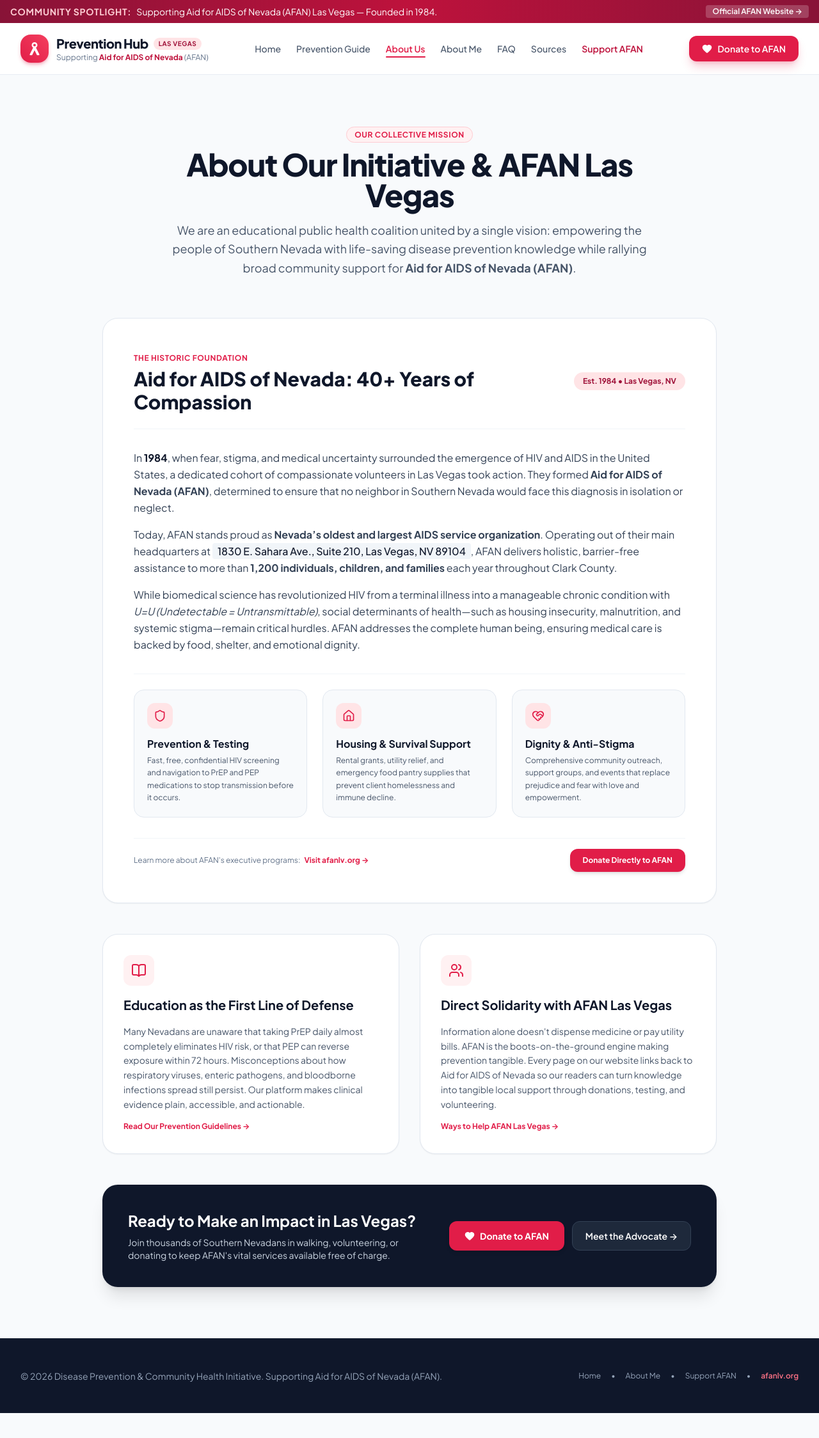
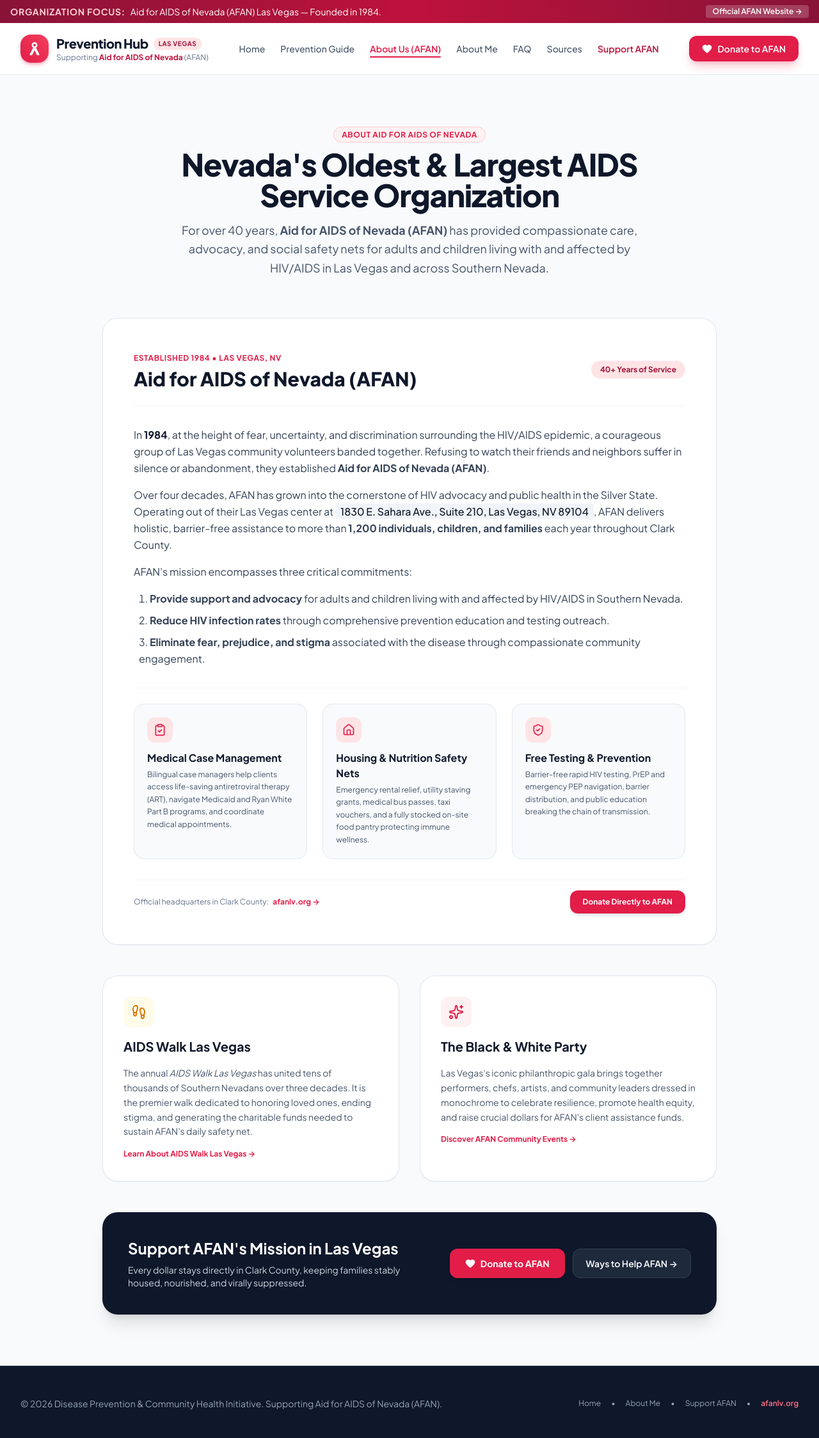
Before and after one commit to elijahladt/aidforaidswebsite, a website: page about-us.html in a window 1280 px wide. Shown: the whole page at 64% size. Before the commit the page ends 2209 px from the top, so only its background shows below. Drawn offline with nearby package versions, Linux system fonts and the light colour scheme.

Commit message:
Update About Us to focus on AFAN and update About Me to introduce community group

```diff
--- a/about-us.html
+++ b/about-us.html
@@ -3,8 +3,8 @@
 <head>
   <meta charset="UTF-8">
   <meta name="viewport" content="width=device-width, initial-scale=1.0">
-  <title>About Us | Supporting Aid for AIDS of Nevada (AFAN Las Vegas)</title>
-  <meta name="description" content="Learn about our Southern Nevada health initiative and the incredible 40-year legacy of Aid for AIDS of Nevada (AFAN) serving Clark County since 1984.">
+  <title>About Aid for AIDS of Nevada (AFAN Las Vegas) | 40+ Years of Care</title>
+  <meta name="description" content="Learn about Aid for AIDS of Nevada (AFAN) in Las Vegas — the oldest and largest AIDS service organization in Nevada, serving Clark County since 1984.">
 
   <link rel="preconnect" href="https://fonts.googleapis.com">
   <link rel="preconnect" href="https://fonts.gstatic.com" crossorigin>
@@ -40,8 +40,8 @@
   <div class="bg-gradient-to-r from-rose-900 via-rose-700 to-rose-900 text-white text-xs sm:text-sm py-2 px-4 shadow-sm">
     <div class="max-w-7xl mx-auto flex flex-wrap items-center justify-between gap-2">
       <div class="flex items-center gap-2">
-        <span class="font-bold uppercase tracking-wider text-rose-200">Community Spotlight:</span>
-        <span>Supporting Aid for AIDS of Nevada (AFAN) Las Vegas &mdash; Founded in 1984.</span>
+        <span class="font-bold uppercase tracking-wider text-rose-200">Organization Focus:</span>
+        <span>Aid for AIDS of Nevada (AFAN) Las Vegas &mdash; Founded in 1984.</span>
       </div>
       <a href="https://afanlv.org/" target="_blank" rel="noopener noreferrer" class="hidden md:inline-flex items-center bg-white/20 hover:bg-white/30 px-2.5 py-0.5 rounded text-xs font-semibold">
         Official AFAN Website &rarr;
@@ -70,7 +70,7 @@
         <nav class="hidden lg:flex items-center gap-6 text-sm font-medium text-slate-600">
           <a href="index.html" class="nav-link hover:text-rose-600">Home</a>
           <a href="prevention.html" class="nav-link hover:text-rose-600">Prevention Guide</a>
-          <a href="about-us.html" class="nav-link active">About Us</a>
+          <a href="about-us.html" class="nav-link active">About Us (AFAN)</a>
           <a href="about-me.html" class="nav-link hover:text-rose-600">About Me</a>
           <a href="faq.html" class="nav-link hover:text-rose-600">FAQ</a>
           <a href="sources.html" class="nav-link hover:text-rose-600">Sources</a>
@@ -97,7 +97,7 @@
     <div id="mobile-menu" class="hidden lg:hidden border-b border-slate-200 bg-white px-4 pt-2 pb-6 space-y-2">
       <a href="index.html" class="block px-3 py-2 rounded-lg text-base font-medium text-slate-700 hover:bg-slate-50">Home</a>
       <a href="prevention.html" class="block px-3 py-2 rounded-lg text-base font-medium text-slate-700 hover:bg-slate-50">Prevention Guide</a>
-      <a href="about-us.html" class="block px-3 py-2 rounded-lg text-base font-semibold text-rose-600 bg-rose-50">About Us</a>
+      <a href="about-us.html" class="block px-3 py-2 rounded-lg text-base font-semibold text-rose-600 bg-rose-50">About Us (AFAN)</a>
       <a href="about-me.html" class="block px-3 py-2 rounded-lg text-base font-medium text-slate-700 hover:bg-slate-50">About Me</a>
       <a href="faq.html" class="block px-3 py-2 rounded-lg text-base font-medium text-slate-700 hover:bg-slate-50">FAQ</a>
       <a href="sources.html" class="block px-3 py-2 rounded-lg text-base font-medium text-slate-700 hover:bg-slate-50">Sources & Evidence</a>
@@ -116,13 +116,13 @@
       <!-- HERO -->
       <div class="text-center max-w-3xl mx-auto mb-16">
         <span class="text-xs font-bold uppercase tracking-wider text-rose-600 bg-rose-50 px-3 py-1 rounded-full border border-rose-200">
-          Our Collective Mission
+          About Aid for AIDS of Nevada
         </span>
         <h1 class="text-4xl sm:text-5xl font-extrabold text-slate-900 mt-3 tracking-tight">
-          About Our Initiative & AFAN Las Vegas
+          Nevada's Oldest & Largest AIDS Service Organization
         </h1>
         <p class="text-lg text-slate-600 mt-4 leading-relaxed">
-          We are an educational public health coalition united by a single vision: empowering the people of Southern Nevada with life-saving disease prevention knowledge while rallying broad community support for <strong>Aid for AIDS of Nevada (AFAN)</strong>.
+          For over 40 years, <strong>Aid for AIDS of Nevada (AFAN)</strong> has provided compassionate care, advocacy, and social safety nets for adults and children living with and affected by HIV/AIDS in Las Vegas and across Southern Nevada.
         </p>
       </div>
 
@@ -130,37 +130,42 @@
       <div class="bg-white rounded-3xl border border-slate-200 p-8 sm:p-12 shadow-sm space-y-8 mb-12">
         <div class="flex items-center justify-between border-b border-slate-100 pb-6">
           <div>
-            <span class="text-xs font-bold uppercase tracking-wider text-rose-600">The Historic Foundation</span>
+            <span class="text-xs font-bold uppercase tracking-wider text-rose-600">Established 1984 &bull; Las Vegas, NV</span>
             <h2 class="text-2xl sm:text-3xl font-extrabold text-slate-900 mt-1">
-              Aid for AIDS of Nevada: 40+ Years of Compassion
+              Aid for AIDS of Nevada (AFAN)
             </h2>
           </div>
           <span class="px-3.5 py-1.5 rounded-full bg-rose-100 text-rose-800 text-xs font-bold shrink-0">
-            Est. 1984 &bull; Las Vegas, NV
+            40+ Years of Service
           </span>
         </div>
 
         <div class="prose prose-slate max-w-none text-slate-700 space-y-4 text-base leading-relaxed">
           <p>
-            In <strong class="text-slate-900">1984</strong>, when fear, stigma, and medical uncertainty surrounded the emergence of HIV and AIDS in the United States, a dedicated cohort of compassionate volunteers in Las Vegas took action. They formed <strong>Aid for AIDS of Nevada (AFAN)</strong>, determined to ensure that no neighbor in Southern Nevada would face this diagnosis in isolation or neglect.
+            In <strong class="text-slate-900">1984</strong>, at the height of fear, uncertainty, and discrimination surrounding the HIV/AIDS epidemic, a courageous group of Las Vegas community volunteers banded together. Refusing to watch their friends and neighbors suffer in silence or abandonment, they established <strong>Aid for AIDS of Nevada (AFAN)</strong>.
           </p>
           <p>
-            Today, AFAN stands proud as <strong>Nevada’s oldest and largest AIDS service organization</strong>. Operating out of their main headquarters at <span class="bg-slate-100 px-2 py-0.5 rounded font-medium text-slate-900">1830 E. Sahara Ave., Suite 210, Las Vegas, NV 89104</span>, AFAN delivers holistic, barrier-free assistance to more than <strong>1,200 individuals, children, and families</strong> each year throughout Clark County.
+            Over four decades, AFAN has grown into the cornerstone of HIV advocacy and public health in the Silver State. Operating out of their Las Vegas center at <span class="bg-slate-100 px-2 py-0.5 rounded font-medium text-slate-900">1830 E. Sahara Ave., Suite 210, Las Vegas, NV 89104</span>, AFAN delivers holistic, barrier-free assistance to more than <strong>1,200 individuals, children, and families</strong> each year throughout Clark County.
           </p>
           <p>
-            While biomedical science has revolutionized HIV from a terminal illness into a manageable chronic condition with <em>U=U (Undetectable = Untransmittable)</em>, social determinants of health—such as housing insecurity, malnutrition, and systemic stigma—remain critical hurdles. AFAN addresses the complete human being, ensuring medical care is backed by food, shelter, and emotional dignity.
+            AFAN's mission encompasses three critical commitments:
           </p>
+          <ol class="list-decimal list-inside space-y-2 pl-2">
+            <li><strong>Provide support and advocacy</strong> for adults and children living with and affected by HIV/AIDS in Southern Nevada.</li>
+            <li><strong>Reduce HIV infection rates</strong> through comprehensive prevention education and testing outreach.</li>
+            <li><strong>Eliminate fear, prejudice, and stigma</strong> associated with the disease through compassionate community engagement.</li>
+          </ol>
         </div>
 
         <!-- AFAN Core Program Pillars -->
         <div class="grid grid-cols-1 md:grid-cols-3 gap-6 pt-6 border-t border-slate-100">
           <div class="p-5 rounded-2xl bg-slate-50 border border-slate-200">
             <div class="w-10 h-10 rounded-xl bg-rose-100 text-rose-600 flex items-center justify-center mb-3">
-              <i data-lucide="shield" class="w-5 h-5"></i>
+              <i data-lucide="clipboard-check" class="w-5 h-5"></i>
             </div>
-            <h4 class="font-bold text-slate-900 text-base mb-1">Prevention & Testing</h4>
+            <h4 class="font-bold text-slate-900 text-base mb-1">Medical Case Management</h4>
             <p class="text-xs text-slate-600 leading-relaxed">
-              Fast, free, confidential HIV screening and navigation to PrEP and PEP medications to stop transmission before it occurs.
+              Bilingual case managers help clients access life-saving antiretroviral therapy (ART), navigate Medicaid and Ryan White Part B programs, and coordinate medical appointments.
             </p>
           </div>
 
@@ -168,28 +173,28 @@
             <div class="w-10 h-10 rounded-xl bg-rose-100 text-rose-600 flex items-center justify-center mb-3">
               <i data-lucide="home" class="w-5 h-5"></i>
             </div>
-            <h4 class="font-bold text-slate-900 text-base mb-1">Housing & Survival Support</h4>
+            <h4 class="font-bold text-slate-900 text-base mb-1">Housing & Nutrition Safety Nets</h4>
             <p class="text-xs text-slate-600 leading-relaxed">
-              Rental grants, utility relief, and emergency food pantry supplies that prevent client homelessness and immune decline.
+              Emergency rental relief, utility staving grants, medical bus passes, taxi vouchers, and a fully stocked on-site food pantry protecting immune wellness.
             </p>
           </div>
 
           <div class="p-5 rounded-2xl bg-slate-50 border border-slate-200">
             <div class="w-10 h-10 rounded-xl bg-rose-100 text-rose-600 flex items-center justify-center mb-3">
-              <i data-lucide="heart-handshake" class="w-5 h-5"></i>
+              <i data-lucide="shield-check" class="w-5 h-5"></i>
             </div>
-            <h4 class="font-bold text-slate-900 text-base mb-1">Dignity & Anti-Stigma</h4>
+            <h4 class="font-bold text-slate-900 text-base mb-1">Free Testing & Prevention</h4>
             <p class="text-xs text-slate-600 leading-relaxed">
-              Comprehensive community outreach, support groups, and events that replace prejudice and fear with love and empowerment.
+              Barrier-free rapid HIV testing, PrEP and emergency PEP navigation, barrier distribution, and public education breaking the chain of transmission.
             </p>
           </div>
         </div>
 
         <div class="pt-4 flex flex-wrap items-center justify-between gap-4 border-t border-slate-100">
           <div class="text-xs text-slate-500">
-            <span>Learn more about AFAN's executive programs:</span>
+            <span>Official headquarters in Clark County:</span>
             <a href="https://afanlv.org/" target="_blank" rel="noopener noreferrer" class="text-rose-600 font-bold ml-1 hover:underline">
-              Visit afanlv.org &rarr;
+              afanlv.org &rarr;
             </a>
           </div>
           <a href="https://afanlv.org/" target="_blank" rel="noopener noreferrer" class="px-5 py-2.5 rounded-xl bg-rose-600 hover:bg-rose-700 text-white font-bold text-xs shadow-md transition">
@@ -198,31 +203,31 @@
         </div>
       </div>
 
-      <!-- WHY WE CREATED THIS PLATFORM -->
+      <!-- SIGNATURE EVENTS & COMMUNITY SOLIDARITY -->
       <div class="grid grid-cols-1 md:grid-cols-2 gap-8 mb-12">
         <div class="p-8 rounded-3xl bg-white border border-slate-200 shadow-sm space-y-4">
-          <div class="w-12 h-12 rounded-xl bg-rose-50 text-rose-600 flex items-center justify-center">
-            <i data-lucide="book-open" class="w-6 h-6"></i>
+          <div class="w-12 h-12 rounded-xl bg-amber-50 text-amber-600 flex items-center justify-center">
+            <i data-lucide="footprints" class="w-6 h-6"></i>
           </div>
-          <h3 class="text-xl font-bold text-slate-900">Education as the First Line of Defense</h3>
+          <h3 class="text-xl font-bold text-slate-900">AIDS Walk Las Vegas</h3>
           <p class="text-sm text-slate-600 leading-relaxed">
-            Many Nevadans are unaware that taking PrEP daily almost completely eliminates HIV risk, or that PEP can reverse exposure within 72 hours. Misconceptions about how respiratory viruses, enteric pathogens, and bloodborne infections spread still persist. Our platform makes clinical evidence plain, accessible, and actionable.
+            The annual <em>AIDS Walk Las Vegas</em> has united tens of thousands of Southern Nevadans over three decades. It is the premier walk dedicated to honoring loved ones, ending stigma, and generating the charitable funds needed to sustain AFAN's daily safety net.
           </p>
-          <a href="prevention.html" class="inline-flex items-center text-xs font-bold text-rose-600 hover:underline">
-            Read Our Prevention Guidelines &rarr;
+          <a href="https://afanlv.org/" target="_blank" rel="noopener noreferrer" class="inline-flex items-center text-xs font-bold text-rose-600 hover:underline">
+            Learn About AIDS Walk Las Vegas &rarr;
           </a>
         </div>
 
         <div class="p-8 rounded-3xl bg-white border border-slate-200 shadow-sm space-y-4">
           <div class="w-12 h-12 rounded-xl bg-rose-50 text-rose-600 flex items-center justify-center">
-            <i data-lucide="users" class="w-6 h-6"></i>
+            <i data-lucide="sparkles" class="w-6 h-6"></i>
           </div>
-          <h3 class="text-xl font-bold text-slate-900">Direct Solidarity with AFAN Las Vegas</h3>
+          <h3 class="text-xl font-bold text-slate-900">The Black & White Party</h3>
           <p class="text-sm text-slate-600 leading-relaxed">
-            Information alone doesn't dispense medicine or pay utility bills. AFAN is the boots-on-the-ground engine making prevention tangible. Every page on our website links back to Aid for AIDS of Nevada so our readers can turn knowledge into tangible local support through donations, testing, and volunteering.
+            Las Vegas's iconic philanthropic gala brings together performers, chefs, artists, and community leaders dressed in monochrome to celebrate resilience, promote health equity, and raise crucial dollars for AFAN's client assistance funds.
           </p>
-          <a href="support-afan.html" class="inline-flex items-center text-xs font-bold text-rose-600 hover:underline">
-            Ways to Help AFAN Las Vegas &rarr;
+          <a href="https://afanlv.org/" target="_blank" rel="noopener noreferrer" class="inline-flex items-center text-xs font-bold text-rose-600 hover:underline">
+            Discover AFAN Community Events &rarr;
           </a>
         </div>
       </div>
@@ -230,9 +235,9 @@
       <!-- CALL TO ACTION BANNER -->
       <div class="rounded-3xl p-8 sm:p-10 bg-slate-900 text-white flex flex-col md:flex-row items-center justify-between gap-6 shadow-xl">
         <div class="space-y-2">
-          <h3 class="text-2xl font-bold">Ready to Make an Impact in Las Vegas?</h3>
+          <h3 class="text-2xl font-bold">Support AFAN's Mission in Las Vegas</h3>
           <p class="text-sm text-slate-300 max-w-lg">
-            Join thousands of Southern Nevadans in walking, volunteering, or donating to keep AFAN's vital services available free of charge.
+            Every dollar stays directly in Clark County, keeping families stably housed, nourished, and virally suppressed.
           </p>
         </div>
         <div class="flex flex-wrap gap-3 shrink-0">
@@ -240,8 +245,8 @@
             <i data-lucide="heart" class="w-4 h-4 fill-white"></i>
             <span>Donate to AFAN</span>
           </a>
-          <a href="about-me.html" class="px-5 py-3 rounded-xl bg-slate-800 hover:bg-slate-700 text-white font-semibold text-sm border border-slate-700 transition">
-            Meet the Advocate &rarr;
+          <a href="support-afan.html" class="px-5 py-3 rounded-xl bg-slate-800 hover:bg-slate-700 text-white font-semibold text-sm border border-slate-700 transition">
+            Ways to Help AFAN &rarr;
           </a>
         </div>
       </div>
```
Also changed, not shown: about-me.html (+24 -22 lines), faq.html (+6 -2 lines), index.html (+4 -4 lines), prevention.html (+6 -2 lines), sources.html (+6 -2 lines), support-afan.html (+5 -3 lines), README.md.
